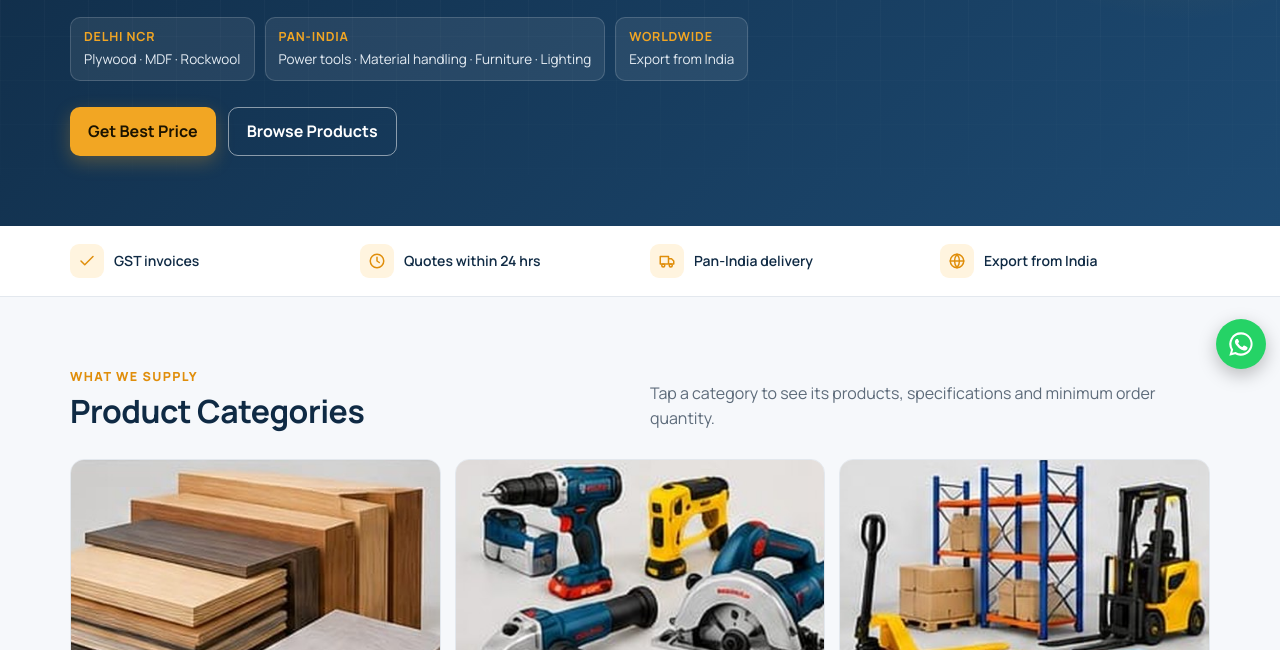
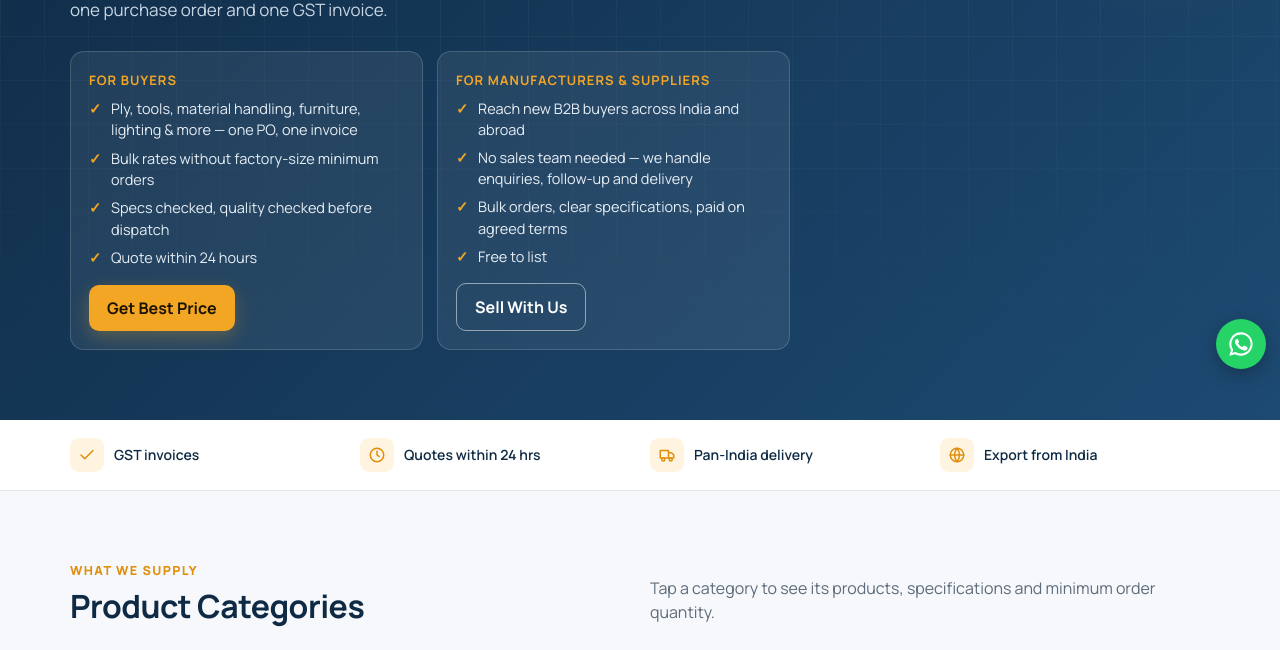
Before and after one commit to News120/avssetuglobal-website, a plain HTML site: page index.html in a window 1280 px wide. Shown: the part 417-1067 px from the top of the page. Drawn offline with Linux system fonts and the light colour scheme.

Commit message:
Hero: value proposition for buyers and suppliers (Many products. One trusted vendor.)
Co-Authored-By: Claude Opus 5.5 <noreply@anthropic.com>
Claude-Session: https://claude.ai/code/session_01NVJtoCDHz63nx3LasfBNSY

```diff
--- a/index.html
+++ b/index.html
@@ -4,7 +4,7 @@
 <meta charset="UTF-8">
 <meta name="google-site-verification" content="gB5eElEw8QlFBuKpjW2Z4ML7wBezoY0aJeJhDuBsyao" />
 <meta name="viewport" content="width=device-width, initial-scale=1">
-<title>AVS Setu Global — B2B Material Supply &amp; Export | Source · Connect · Deliver</title>
+<title>AVS Setu Global — Many Products, One Trusted Vendor | B2B Supply &amp; Export</title>
 <meta name="description" content="AVS Setu Global: B2B supplier of ply, MDF, Rockwool, power tools, medical &amp; office furniture, material handling, agriculture equipment and decorative lights. Pan-India supply and export from India. Request your best price.">
 <link rel="canonical" href="https://avssetuglobal.com/">
 <meta property="og:type" content="website">
@@ -278,6 +278,14 @@ textarea{min-height:90px;resize:vertical}
 .reach b{display:block;color:var(--amber);font-size:12.5px;letter-spacing:.8px;text-transform:uppercase}
 .reach span{color:#e6edf4;font-size:13.5px}
 @media(max-width:600px){.reach{grid-template-columns:1fr;gap:8px}}
+.aud{display:grid;grid-template-columns:1fr 1fr;gap:14px;max-width:880px;margin-top:4px}
+.audc{background:rgba(255,255,255,.07);border:1px solid rgba(255,255,255,.16);border-radius:var(--radius);padding:18px;display:flex;flex-direction:column}
+.audc b{color:var(--amber);font-size:13px;letter-spacing:1px;text-transform:uppercase;margin-bottom:8px}
+.audc ul{list-style:none;display:grid;gap:7px;margin-bottom:16px;flex:1}
+.audc li{position:relative;padding-left:22px;color:#e6edf4;font-size:14.5px;line-height:1.45}
+.audc li:before{content:"✓";position:absolute;left:0;color:var(--amber);font-weight:800}
+.audc .btn{align-self:flex-start}
+@media(max-width:700px){.aud{grid-template-columns:1fr;gap:10px}.audc{padding:15px}.audc .btn{align-self:stretch}}
 /* footer */
 footer{background:#0a1d30;color:#9fb1c3;padding:46px 0 24px;font-size:14px}
 .fgrid{display:grid;grid-template-columns:1.6fr 1fr 1.2fr;gap:30px;margin-bottom:30px}
@@ -360,12 +368,19 @@ footer a:hover{color:var(--amber)}
     <div>
       <nav class="mnav" aria-label="Quick links"><a href="#catalogue">Products</a><a href="#export">Export</a><a href="#about">About</a><a href="#sell">Sell With Us</a><a href="#contact">Contact</a></nav>
       <span class="eyebrow">B2B Material Supply &amp; Export Partner</span>
-      <h1>One bridge for all your <span>project &amp; business</span> material needs</h1>
-      <p>Your long-term sourcing partner. We buy direct from verified manufacturers, quote within 24 hours and deliver with a GST invoice — order after order, one point of contact.</p>
-      <div class="reach"><div><b>Delhi NCR</b><span>Plywood · MDF · Rockwool</span></div><div><b>Pan-India</b><span>Power tools · Material handling · Furniture · Lighting</span></div><div><b>Worldwide</b><span>Export from India</span></div></div>
-      <div class="cta">
-        <a class="btn btn-amber" href="#quote">Get Best Price</a>
-        <a class="btn btn-ghost" href="#catalogue">Browse Products</a>
+      <h1>Many products. <span>One trusted vendor.</span></h1>
+      <p>Manufacturers want big orders of one product. You need many products — in the right specification, on time. We bridge that gap: sourcing from verified factories and delivering mixed orders under one purchase order and one GST invoice.</p>
+      <div class="aud">
+        <div class="audc">
+          <b>For buyers</b>
+          <ul><li>Ply, tools, material handling, furniture, lighting &amp; more — one PO, one invoice</li><li>Bulk rates without factory-size minimum orders</li><li>Specs checked, quality checked before dispatch</li><li>Quote within 24 hours</li></ul>
+          <a class="btn btn-amber" href="#quote">Get Best Price</a>
+        </div>
+        <div class="audc">
+          <b>For manufacturers &amp; suppliers</b>
+          <ul><li>Reach new B2B buyers across India and abroad</li><li>No sales team needed — we handle enquiries, follow-up and delivery</li><li>Bulk orders, clear specifications, paid on agreed terms</li><li>Free to list</li></ul>
+          <a class="btn btn-ghost" href="#sell">Sell With Us</a>
+        </div>
       </div>
     </div>
     </div>
```
Also changed, not shown: preview.html (+22 -7 lines).
